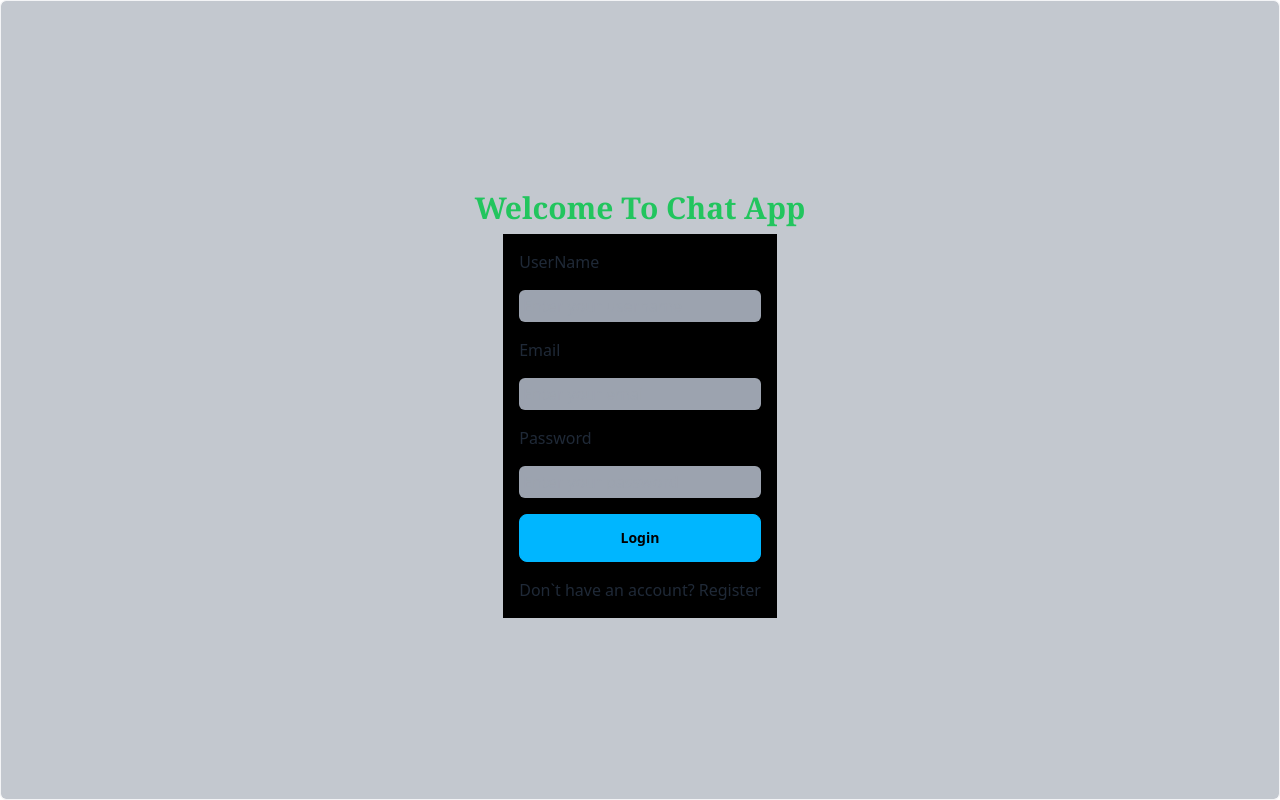
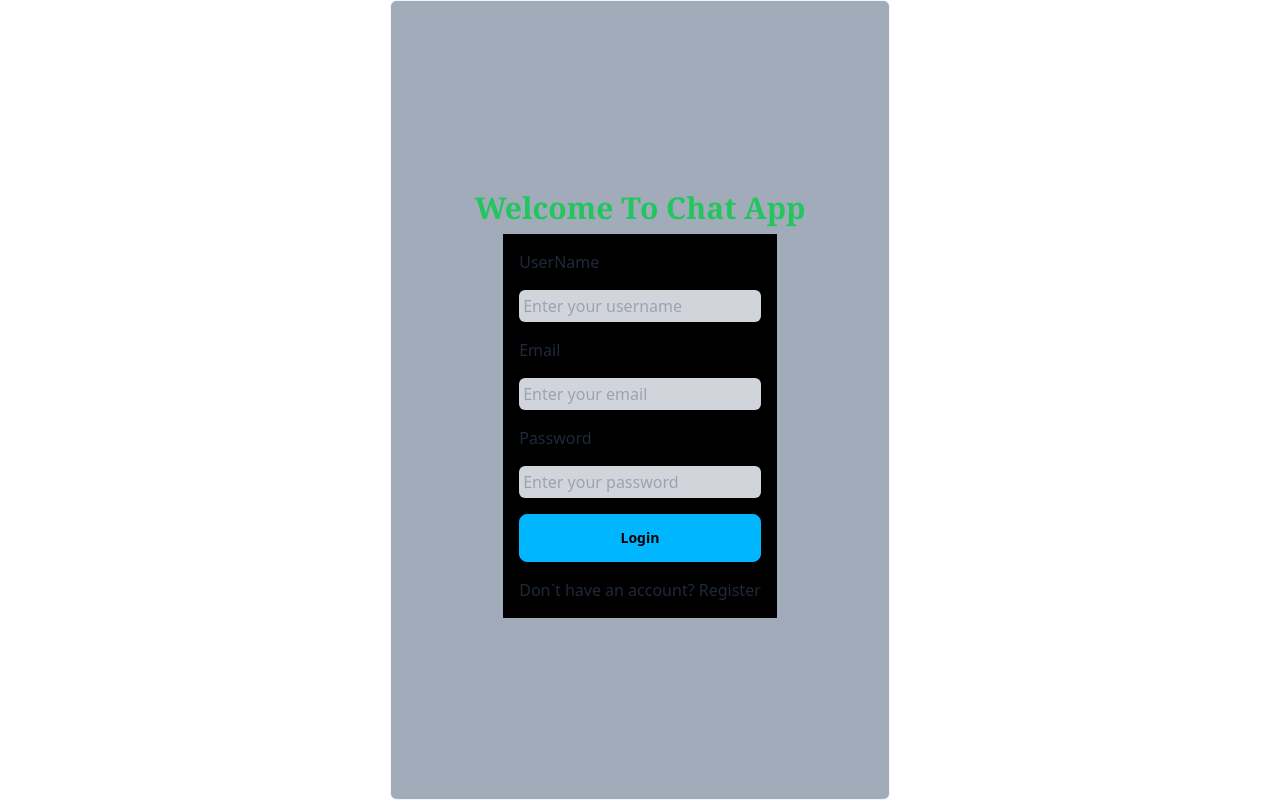
Before and after one commit to AAYUSKARKI/CHATTING_APP-, a React (Vite) app in the folder FRONTEND/: page /login in a window 1280 px wide. Built offline with nearby package versions, Linux system fonts and the light colour scheme; no server answers.

Commit message:
UI CHANGED OF LOGIN REGISTER

```diff
--- a/FRONTEND/src/Components/Login.tsx
+++ b/FRONTEND/src/Components/Login.tsx
@@ -45,7 +45,8 @@ const Login = () => {
     return (
         <>
 
-            <div className="h-screen flex flex-col items-center justify-center bg-gray-400 rounded-md bg-clip-padding backdrop-filter backdrop-blur-md bg-opacity-60 border border-gray-100">
+            <div className='flex items-center justify-center '>
+            <div className="h-screen w-[500px] flex flex-col items-center justify-center bg-slate-500 rounded-md bg-clip-padding backdrop-filter backdrop-blur-md bg-opacity-60 border border-gray-100">
 
                 <h1 className='text-3xl text-green-500 py-2 px-4 font-serif font-bold'>Welcome To Chat App</h1>
 
@@ -53,21 +54,21 @@ const Login = () => {
 
                     <label htmlFor="name">UserName</label>
                     <input
-                        className="rounded-md p-1 bg-gray-400 "
+                        className="rounded-md p-1 bg-gray-300 text-black"
                         type="text" name="username"
                         value={user.username}
                         onChange={handleChange}
                         placeholder="Enter your username" />
 
                     <label htmlFor="email">Email</label>
-                    <input className="rounded-md p-1 bg-gray-400"
+                    <input className="rounded-md p-1 bg-gray-300 text-black"
                         type="email" name="email"
                         value={user.email}
                         onChange={handleChange}
                         placeholder="Enter your email" />
 
                     <label htmlFor="password">Password</label>
-                    <input className="rounded-md p-1 bg-gray-400"
+                    <input className="rounded-md p-1 bg-gray-300 text-black"
                         type='password'
                         name="password"
                         value={user.password}
@@ -82,6 +83,7 @@ const Login = () => {
                     <p>Don`t have an account? <Link to="/">Register</Link></p>
                 </form>
             </div>
+        </div>
 
         </>
     )
--- a/FRONTEND/src/Components/Register.tsx
+++ b/FRONTEND/src/Components/Register.tsx
@@ -77,11 +77,11 @@ const Register = () => {
     return (
         <>
         <div className='flex items-center justify-center '>
-            <div className="h-screen w-[540px] flex flex-col items-center justify-center bg-slate-500 rounded-md bg-clip-padding backdrop-filter backdrop-blur-md bg-opacity-60">
+            <div className="h-screen w-[500px] flex flex-col items-center justify-center bg-slate-500 rounded-md bg-clip-padding backdrop-filter backdrop-blur-md bg-opacity-60">
 
-                <h1 className='text-3xl text-blue-500 py-2 px-4'>Welcome To Chat App</h1>
+                <h1 className='text-3xl text-green-500 py-2 px-4'>Welcome To Chat App</h1>
 
-                <form onSubmit={handleSubmit} className="flex flex-col gap-4 p-4">
+                <form onSubmit={handleSubmit} className="flex flex-col gap-4 p-4 bg-black rounded-md">
 
                     <label htmlFor="name">Full Name</label>
                     <input className="rounded-md p-1 bg-white text-black "
@@ -109,9 +109,10 @@ const Register = () => {
 
                         {
                             avatarPreview ?
+                            <><div className='flex items-center justify-center'>
                             <div className='avatar w-24 h-24 rounded-full overflow-hidden flex items-center justify-center'>
                                 <img src={avatarPreview} alt="Avatar Preview" className='w-full h-full object-cover' />
-                            </div> : null
+                            </div></div></> : null
                         }
                      <h1>Upload Avatar</h1>
                     <label htmlFor="avatar" className='cursor-pointer'>
```
